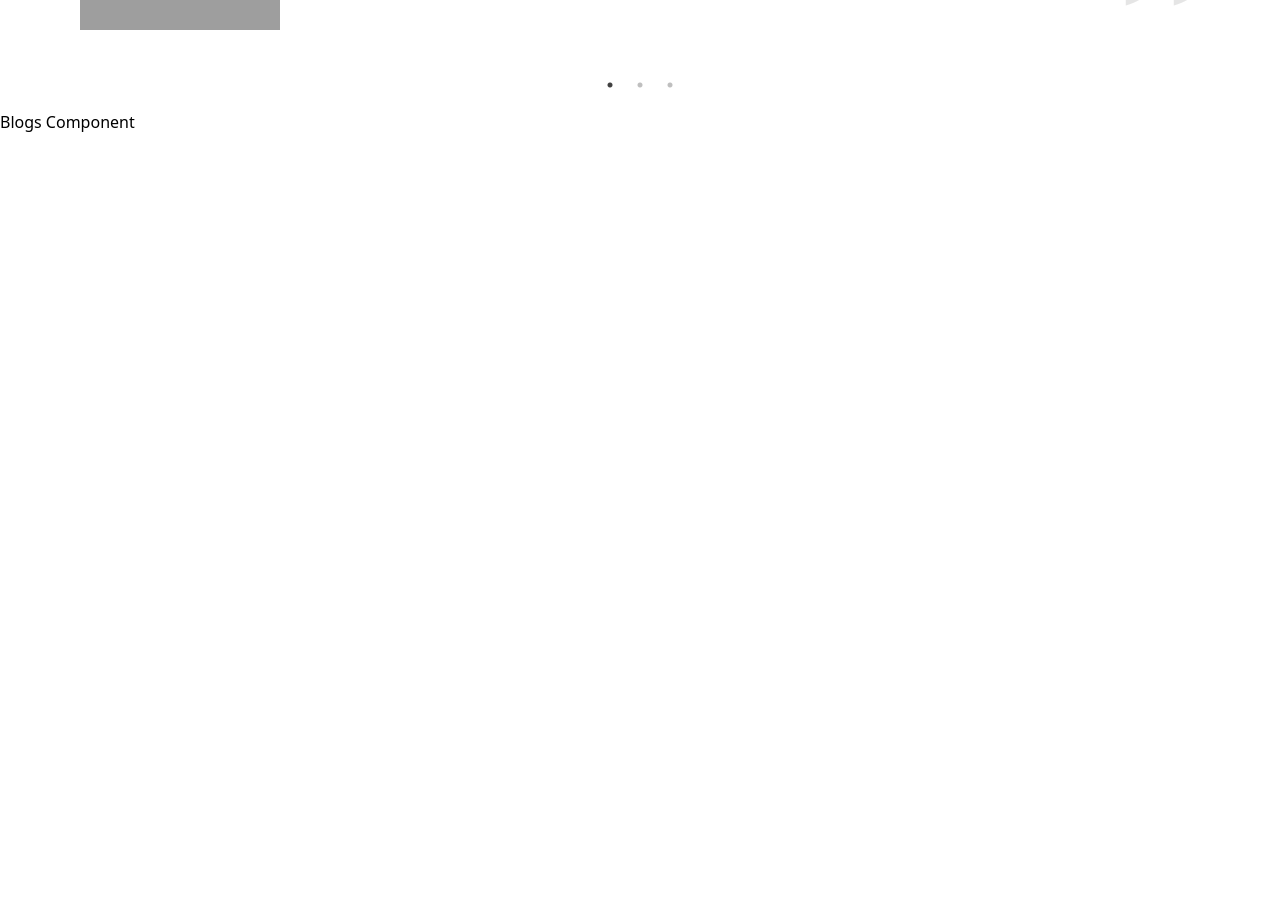
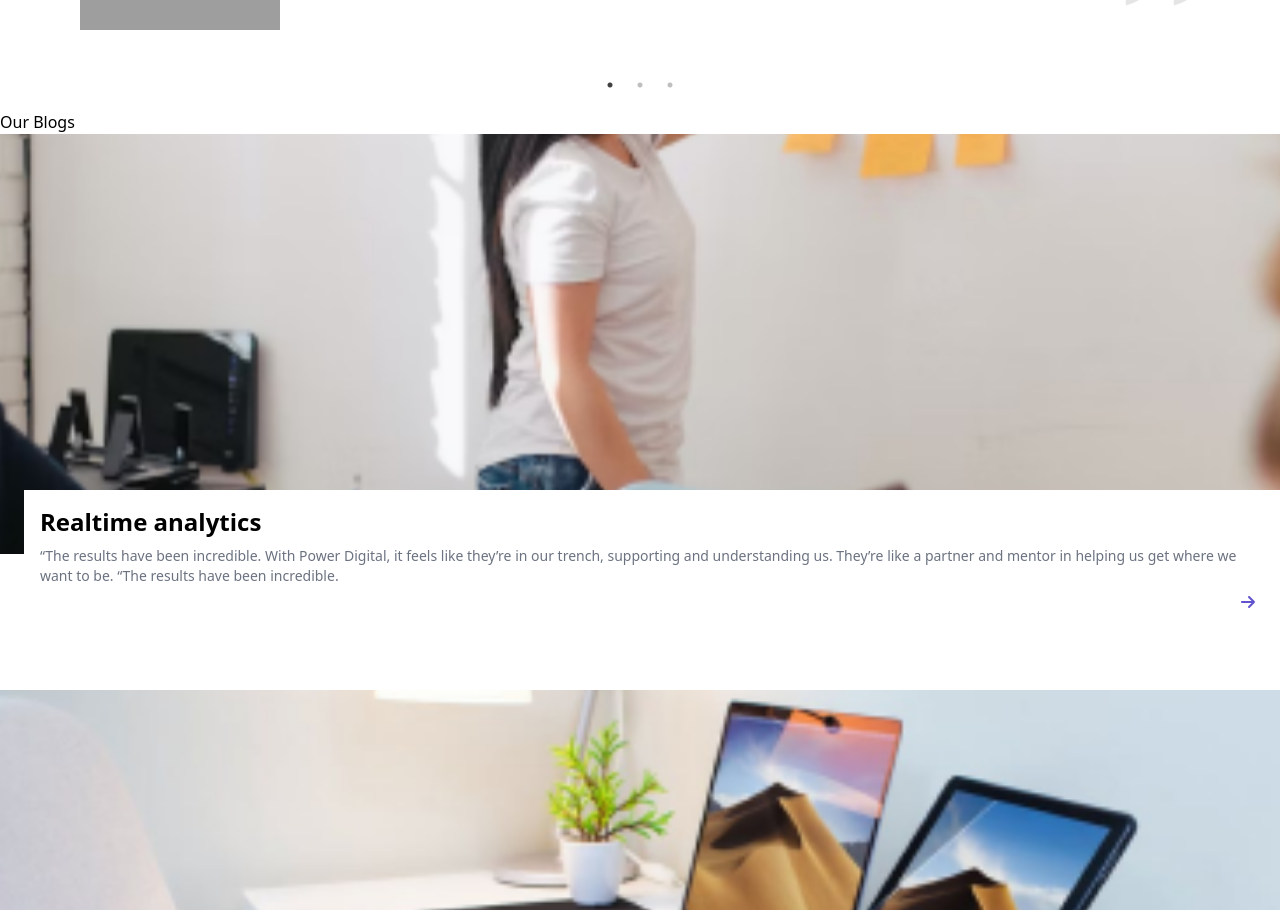
Before and after one commit to wacho91/digital-agency, a React (Vite) app: page / in a window 1280 px wide. Shown: the part 1723-2633 px from the top of the page. Before the commit the page ends 1857 px from the top, so only its background shows below. Built offline with nearby package versions, Linux system fonts and the light colour scheme; grey boxes are pictures that could not be loaded.

Commit message:
Arquitecture Blog Component complete

```diff
--- /dev/null
+++ b/src/Component/BlogsComp/BlogCard.jsx
@@ -0,0 +1,26 @@
+import { FaArrowRight } from "react-icons/fa6";
+
+const BlogCard = ({ image, title, description }) => {
+  return (
+    <>
+        <div className=" dark:text-white group">
+            <div  className="overflow-hidden">
+                <img
+                    src={image}
+                    alt="img"
+                    className="mx-auto h-[420px] w-full object-cover group-hover:scale-105 duration-300"
+                />
+            </div>
+            <div className="space-y-2 p-4 ml-6 bg-white dark:bg-slate-950 -translate-y-16">
+                <h1 className="line-clamp-1 text-2xl font-semibold">{title}</h1>
+                <p className="line-clamp-4 text-gray-500 text-sm">{description}</p>
+                <div className="flex justify-end pr-4 text-gray-500">
+                    <FaArrowRight className="group-hover:text-primary group-hover:translate-x-2 duration-300" />
+                </div>
+            </div>
+        </div>
+    </>
+  )
+}
+
+export default BlogCard
--- a/src/Component/BlogsComp/BlogsComp.jsx
+++ b/src/Component/BlogsComp/BlogsComp.jsx
@@ -1,10 +1,59 @@
 
+import BlogCard from "./BlogCard";
+
+import Img1 from "../../assets/blog/blog1.png";
+import Img2 from "../../assets/blog/blog2.png";
+import Img3 from "../../assets/blog/blog3.png";
+
+const BlogsData = [
+    {
+      id: 1,
+      image: Img1,
+      title: "Realtime analytics",
+      description:
+        "“The results have been incredible. With Power Digital, it feels like they’re in our trench, supporting and understanding us. They’re like a partner and mentor in helping us get where we want to be. “The results have been incredible.",
+      author: "Someone",
+      date: "April 22, 2022",
+    },
+    {
+      id: 2,
+      image: Img2,
+      title: "Realtime analytics",
+      description:
+        "“The results have been incredible. With Power Digital, it feels like they’re in our trench, supporting and understanding us. They’re like a partner and mentor in helping us get where we want to be. “The results have been incredible. ",
+      author: "Someone",
+      date: "April 22, 2022",
+    },
+    {
+      id: 3,
+      image: Img3,
+      title: "Realtime analytics",
+      description:
+        "“The results have been incredible. With Power Digital, it feels like they’re in our trench, supporting and understanding us. They’re like a partner and mentor in helping us get where we want to be. “The results have been incredible. ",
+      author: "Someone",
+      date: "April 22, 2022",
+    },
+];
 
 const BlogsComp = () => {
   return (
-    <div>
-      Blogs Component
-    </div>
+    <>
+        <div>
+            <section>
+                <h1>
+                    Our Blogs
+                </h1>
+                <div>
+                    {BlogsData.map((item) => (
+                        <BlogCard key={item.id} {...item} />
+                    ))}
+                </div>
+                <div>
+                    <button>View All Posts</button>
+                </div>
+            </section>
+        </div>
+    </>
   )
 }
 
```
